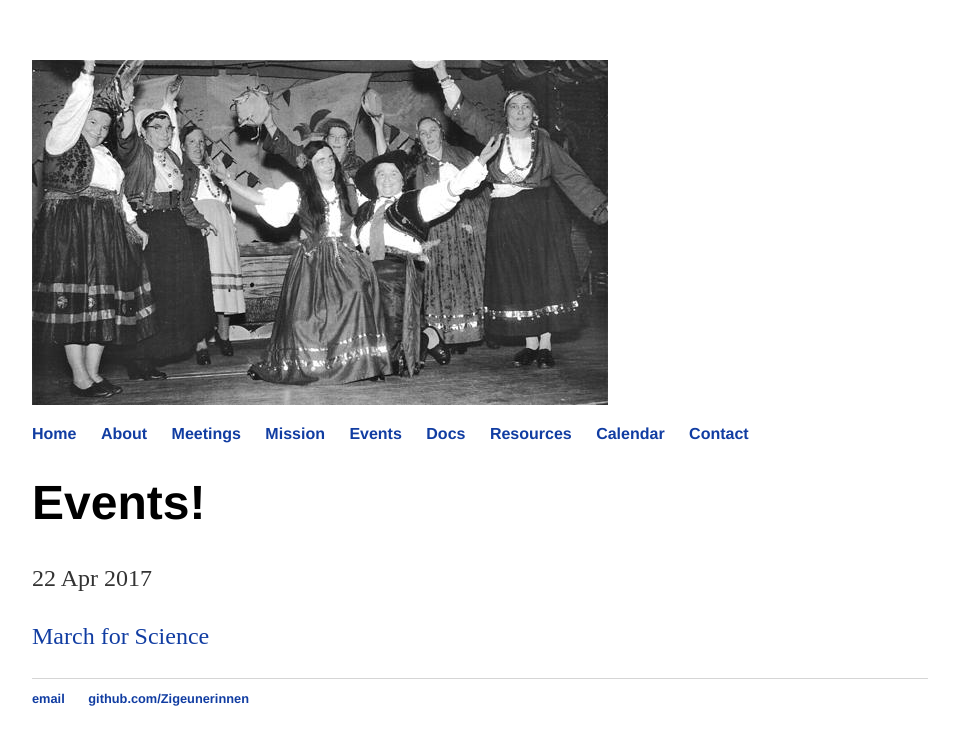
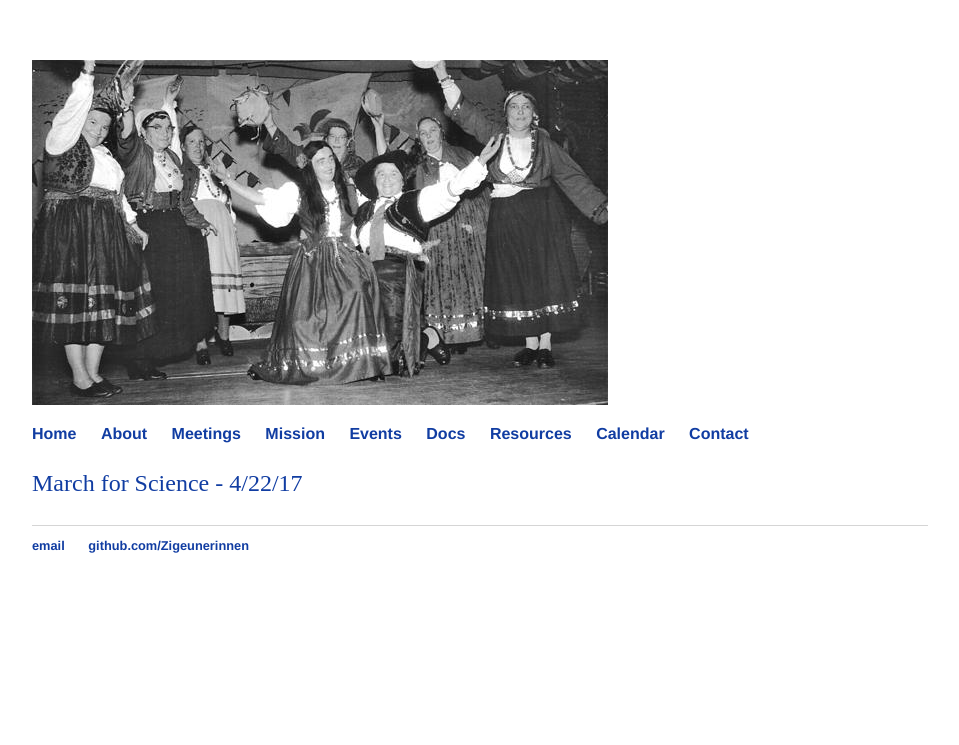
Before and after one commit to vbahole23/vbahole23.github.io, a Jekyll site: the page built from events/index.md, in a window 1280 px wide. Shown: the top 745 px of the page, without its empty margins (160-1119 px from the left). Built offline with Jekyll 4.4.1, drawn with Linux system fonts in a browser that asks for light colours; our own code applies the rules of GitHub Pages for plain Markdown files.

Commit message:
Update index.md

```diff
--- a/events/index.md
+++ b/events/index.md
@@ -1,7 +1 @@
----
-layout: post
-title: "Events!"
-date: 2017-04-22
----
-
-[March for Science](https://www.marchforscience.com "March for Science")
+[March for Science - 4/22/17](https://www.marchforscience.com "March for Science")
```
